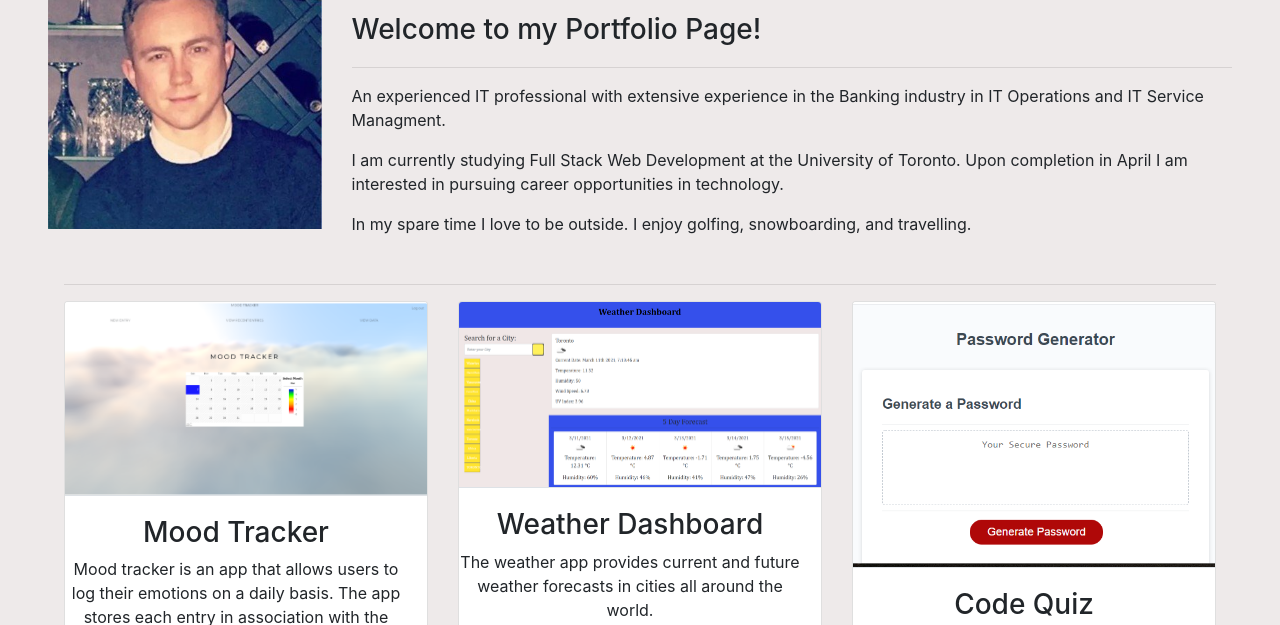
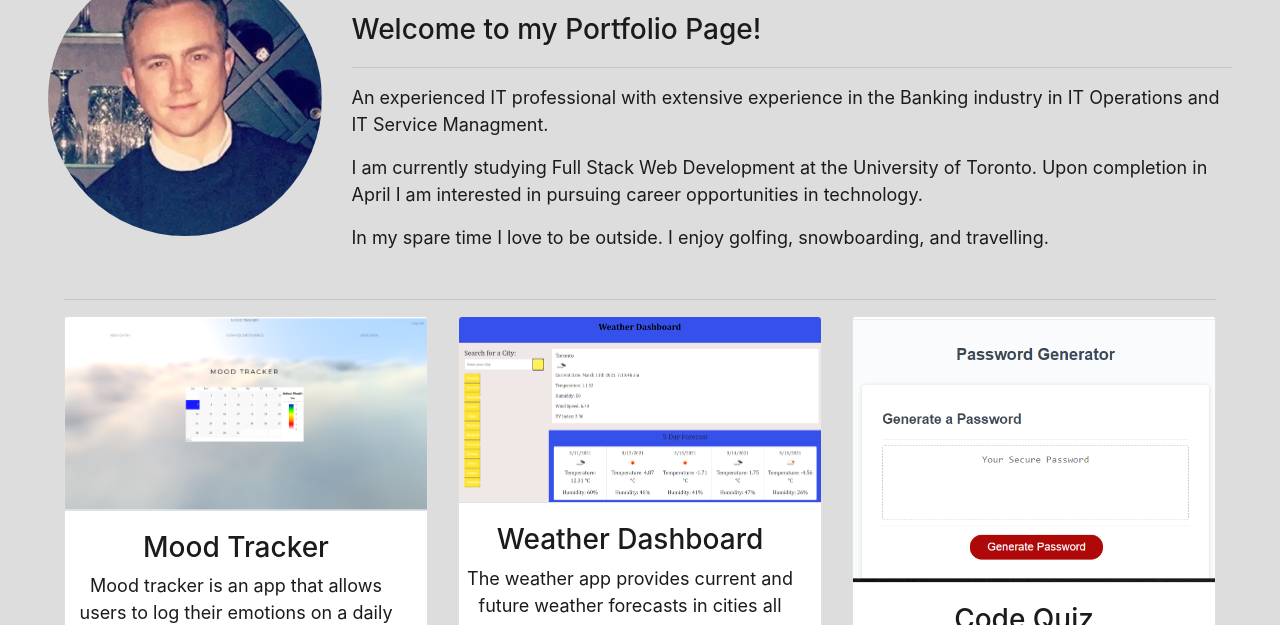
Before and after one commit to jmo1point0/PortfolioUpdate2, a plain HTML site: page index.html in a window 1280 px wide. Shown: the part 172-797 px from the top of the page. Drawn offline with nearby package versions, Linux system fonts and the light colour scheme; a web font is replaced by a local one.

Commit message:
styling profile picture and cards

```diff
--- a/index.html
+++ b/index.html
@@ -40,7 +40,7 @@
                 <div class="row">
                     <!-- Insert profile picture and about me -->
                     <div class="col-sm-3 col-m-12 m-auto text-center">
-                        <img src="assets/Profilepicture.jpg" alt="PROFILE PICTURE" class="img-fluid" />
+                        <img src="assets/Profilepicture.jpg" alt="PROFILE PICTURE" class="img-fluid" id="picture" />
                     </div>
 
                     <div class="col-sm-9 col-m-12">
--- a/style.css
+++ b/style.css
@@ -2,7 +2,7 @@
 .navbar-expand-sm,
 .navbar-light,
 .bg-light {
-    color: rgb(220,220,220)!important;
+   /*color: rgb(211,211,211)!important;*/
     background-image: url("assets/background.jpg");
     /*background-color:rgb(220,220,220)!important;*/
 
@@ -16,7 +16,7 @@ nav a:hover {
 }
 
 body {
-    background-color: rgb(238, 234, 234);
+    background-color: rgb(211,211,211);
 }
 
 .btn {
@@ -32,6 +32,24 @@ body {
 
 }
 
+#about {
+    background: rgb(221,221,221);
+    color: rgb(29, 26, 26);
+}
+
+#about p {
+    font-size: 18px;
+}
+/*#about img {
+    border-radius: 50%;
+}*/
+
+#picture {
+    border-radius: 50%;
+}
+
+
+
 footer {
     background-image: url("assets/background.jpg");
     /*background-color:rgb(220,220,220)!important;*/
```
